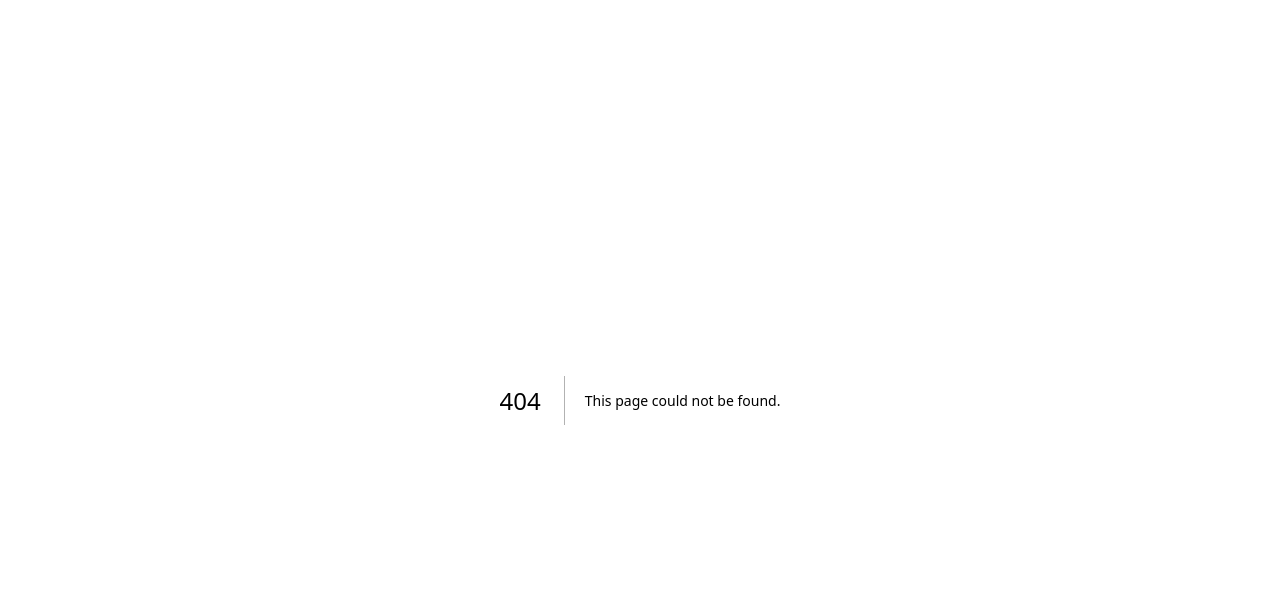
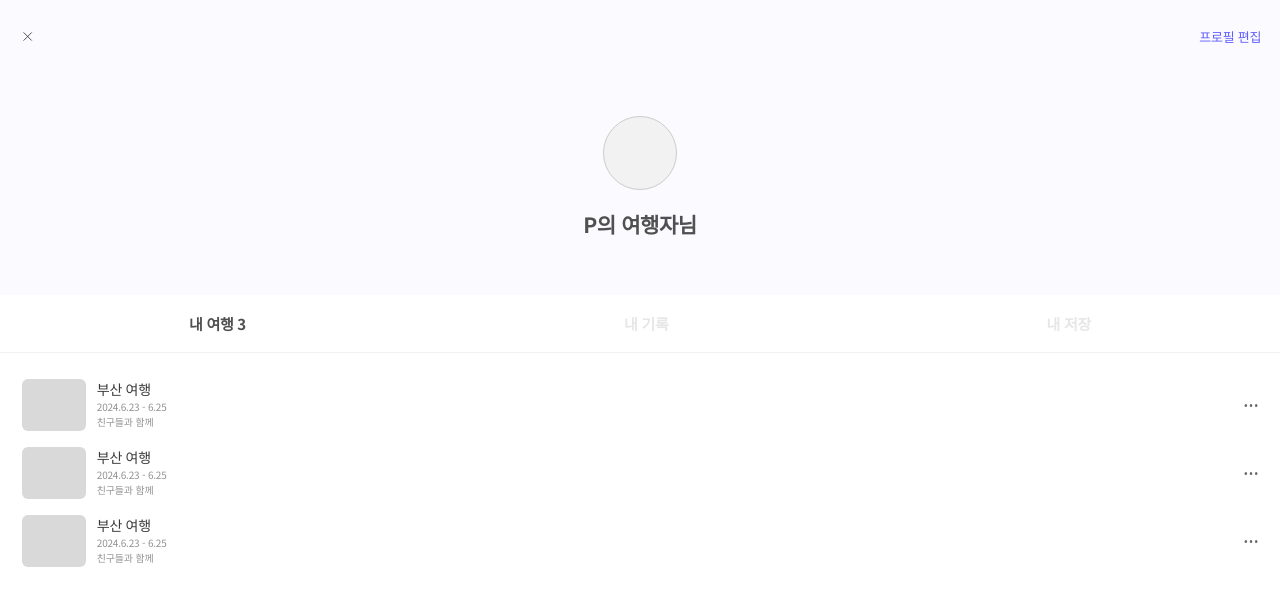
Before and after one commit to BTS-Busan-Trip-Supporter/front-end, a Next.js app: page /my in a window 1280 px wide. Before the commit this address had no page. Shown: the top 606 px of the page. Built offline with nearby package versions, Linux system fonts and the light colour scheme.

Commit message:
feat: add my-page layout (#3)

```diff
--- a/src/app/globals.css
+++ b/src/app/globals.css
@@ -4,6 +4,7 @@
   box-sizing: border-box;
   padding: 0;
   margin: 0;
+  list-style: none;
 }
 
 html,
--- a/src/app/login/page.tsx
+++ b/src/app/login/page.tsx
@@ -1,4 +1,4 @@
-import { LoginPage } from '../pages';
+import { LoginPage } from '@/app/pages';
 
 export default function Login() {
   return <LoginPage />;
--- /dev/null
+++ b/src/app/my/page.tsx
@@ -0,0 +1,5 @@
+import { MyPage } from '@/app/pages';
+
+export default function My() {
+  return <MyPage />;
+}
--- a/src/app/pages/index.ts
+++ b/src/app/pages/index.ts
@@ -1 +1,2 @@
 export * from './login-page';
+export * from './my-page';
--- /dev/null
+++ b/src/app/pages/my-page.tsx
@@ -0,0 +1,251 @@
+'use client';
+
+import styled from '@emotion/styled';
+import { useState } from 'react';
+
+const styles = {
+  container: styled.div`
+    display: flex;
+    width: 100%;
+    height: 100%;
+    flex-direction: column;
+    align-items: center;
+  `,
+  top: styled.div`
+    display: flex;
+    flex-direction: column;
+    padding: 1.7rem 0 3.5rem 0;
+    width: 100%;
+    align-items: center;
+    gap: 4.375rem;
+    background: #fafaff;
+  `,
+  header: styled.div`
+    display: flex;
+    padding: 0rem 1.17188rem;
+    justify-content: space-between;
+    align-items: center;
+    align-self: stretch;
+
+    span {
+      color: #605eff;
+
+      text-align: center;
+      font-family: 'Noto Sans KR';
+      font-size: 0.8125rem;
+      font-style: normal;
+      font-weight: 400;
+      line-height: normal;
+      letter-spacing: -0.01625rem;
+      cursor: pointer;
+    }
+  `,
+
+  xBtn: styled.img`
+    width: 1.06069rem;
+    height: 1.06069rem;
+    cursor: pointer;
+  `,
+
+  profileSection: styled.section`
+    display: flex;
+    width: 100%;
+    flex-direction: column;
+    align-items: center;
+    gap: 1.19rem;
+    align-self: stretch;
+
+    p {
+      align-self: stretch;
+      color: #505050;
+
+      text-align: center;
+      font-family: 'Noto Sans KR';
+      font-size: 1.3125rem;
+      font-style: normal;
+      font-weight: 700;
+      line-height: normal;
+      letter-spacing: -0.02625rem;
+    }
+  `,
+
+  profileImg: styled.div`
+    width: 4.625rem;
+    height: 4.625rem;
+    border-radius: 50%;
+    border: 0.5px solid #ccc;
+    background-color: #f2f2f2;
+  `,
+  tabContainer: styled.div`
+    display: flex;
+    flex-direction: column;
+    width: 100%;
+  `,
+  tabList: styled.ul`
+    display: flex;
+    width: 100%;
+    justify-content: space-around;
+    padding: 1.12rem 0;
+    border-bottom: 1.2px solid #f1f1f1;
+  `,
+
+  tabItem: styled.li<{ $active: boolean }>`
+    color: ${({ $active }) => ($active ? '#505050' : '#e6e6e6')};
+
+    text-align: center;
+    font-family: 'Noto Sans KR';
+    font-size: 0.9375rem;
+    font-style: normal;
+    font-weight: 700;
+    line-height: normal;
+    letter-spacing: -0.01875rem;
+    cursor: pointer;
+  `,
+
+  tabContents: styled.div`
+    display: flex;
+    flex-direction: column;
+    width: 100%;
+    padding: 1.62rem 1.36rem;
+    gap: 1rem;
+
+    text-align: center;
+    font-family: 'Noto Sans KR';
+    font-style: normal;
+    line-height: normal;
+  `,
+
+  list: styled.div`
+    display: flex;
+    gap: 0.69rem;
+
+    section {
+      display: flex;
+      flex-direction: column;
+      align-items: flex-start;
+      width: 100%;
+    }
+
+    h3 {
+      color: #3a3a3a;
+      font-size: 0.875rem;
+      font-weight: 500;
+      letter-spacing: -0.0175rem;
+    }
+
+    p {
+      color: #919191;
+      font-size: 0.625rem;
+      font-weight: 400;
+      letter-spacing: -0.0125rem;
+    }
+  `,
+
+  thumbnail: styled.div`
+    width: 4rem;
+    height: 3.25rem;
+    flex-shrink: 0;
+    border-radius: 0.375rem;
+    background: #d9d9d9;
+  `,
+
+  ellipsisBtn: styled.button`
+    width: 1rem;
+    height: 100%;
+    background: url('./ellipsis.svg') no-repeat center;
+    background-size: 100%;
+    border: none;
+    cursor: pointer;
+  `,
+};
+
+export function MyPage() {
+  const user = {
+    name: 'P의 여행자님',
+    travel: {
+      1: {
+        name: '부산 여행',
+        date: '2024.6.23 - 6.25',
+        with: '친구들과 함께',
+      },
+      2: {
+        name: '부산 여행',
+        date: '2024.6.23 - 6.25',
+        with: '친구들과 함께',
+      },
+      3: {
+        name: '부산 여행',
+        date: '2024.6.23 - 6.25',
+        with: '친구들과 함께',
+      },
+    },
+    record: {},
+    scrap: {},
+  };
+
+  const [activeTab, setActiveTab] = useState('travel');
+
+  const renderTabContent = () => {
+    switch (activeTab) {
+      case 'travel':
+        return (
+          <styles.tabContents>
+            {Object.values(user.travel).map((travel, index) => (
+              <styles.list key={index}>
+                <styles.thumbnail />
+                <section>
+                  <h3>{travel.name}</h3>
+                  <p>{travel.date}</p>
+                  <p>{travel.with}</p>
+                </section>
+                <styles.ellipsisBtn />
+              </styles.list>
+            ))}
+          </styles.tabContents>
+        );
+      case 'record':
+        return <div></div>;
+      case 'scrap':
+        return <div></div>;
+      default:
+        return null;
+    }
+  };
+  return (
+    <styles.container>
+      <styles.top>
+        <styles.header>
+          <styles.xBtn src='./x.svg' alt='x' />
+          <span>프로필 편집</span>
+        </styles.header>
+        <styles.profileSection>
+          <styles.profileImg />
+          <p>{user.name}</p>
+        </styles.profileSection>
+      </styles.top>
+      <styles.tabContainer>
+        <styles.tabList>
+          <styles.tabItem
+            $active={activeTab === 'travel'}
+            onClick={() => setActiveTab('travel')}
+          >
+            내 여행 {Object.keys(user.travel).length}
+          </styles.tabItem>
+          <styles.tabItem
+            $active={activeTab === 'record'}
+            onClick={() => setActiveTab('record')}
+          >
+            내 기록
+          </styles.tabItem>
+          <styles.tabItem
+            $active={activeTab === 'scrap'}
+            onClick={() => setActiveTab('scrap')}
+          >
+            내 저장
+          </styles.tabItem>
+        </styles.tabList>
+        {renderTabContent()}
+      </styles.tabContainer>
+    </styles.container>
+  );
+}
```
Also changed, not shown: public/ellipsis.svg (added), public/x.svg (added).
